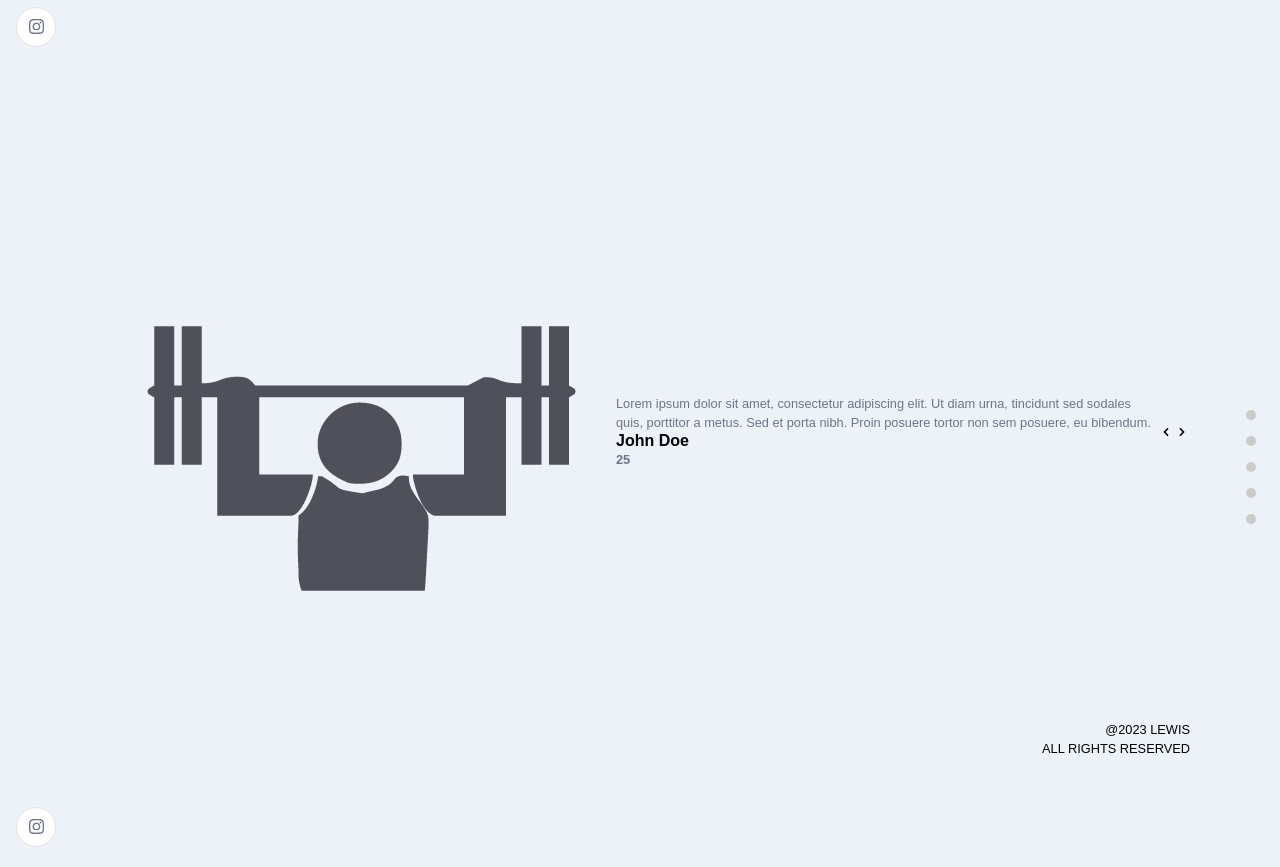
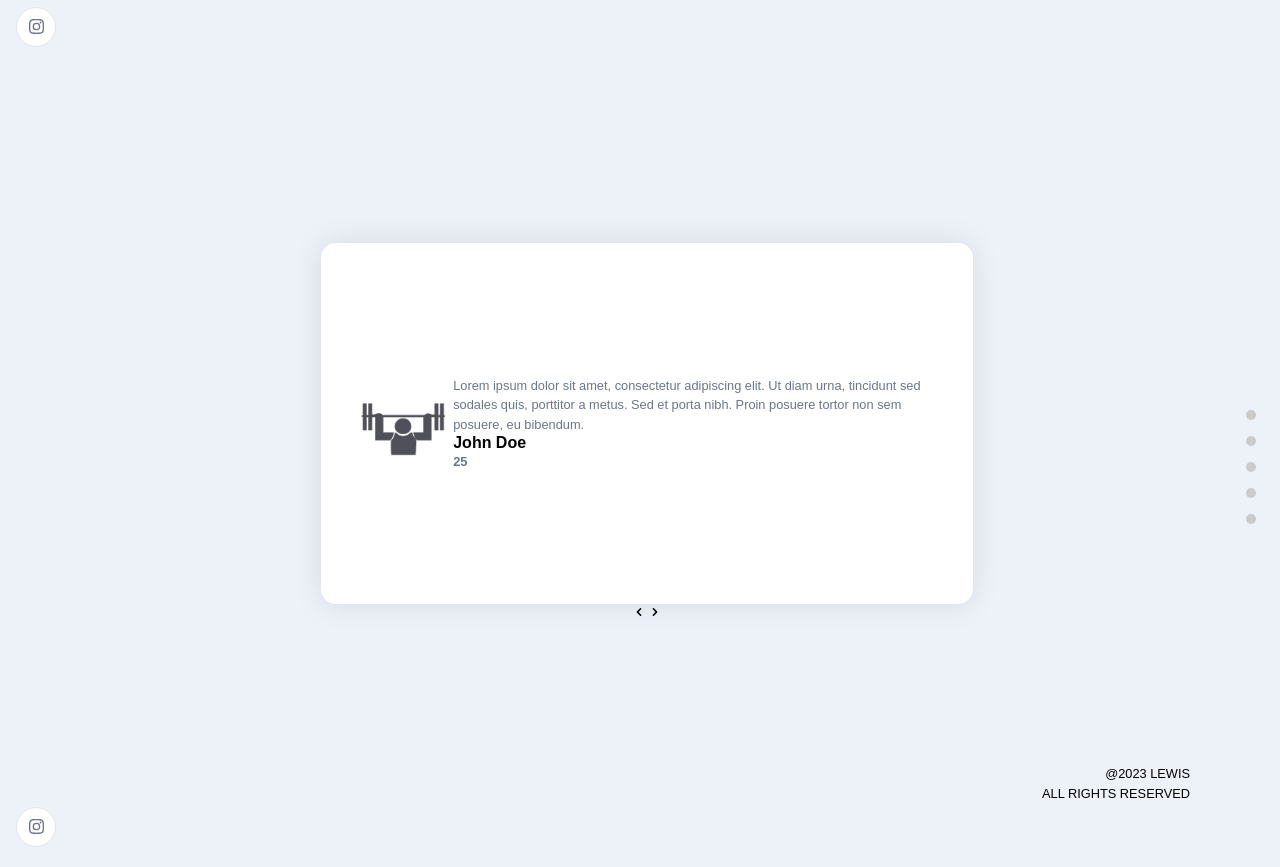
Before and after one commit to LewisMurray00/personal-trainer-webpage, a React (Create React App) app: page / in a window 1280 px wide. Shown: the part 2921-3788 px from the top of the page. Built offline with nearby package versions, Linux system fonts and the light colour scheme.

Commit message:
added some styling to the testimonial item

```diff
--- a/src/container/Testimonial/Testimonial.scss
+++ b/src/container/Testimonial/Testimonial.scss
@@ -0,0 +1,26 @@
+.app__testimonial{
+    flex: 1;
+    width: 100%;
+    flex-direction: column;
+}
+
+.app__testimonial-item{
+    width: 60%;
+    min-height: 60%;
+    background-color: var(--white-colour);
+    display: flex;
+    padding: 2rem;
+    border-radius: 15px;
+    box-shadow: 0 0 30px rgba(0,0,0,0.1);
+
+    transition: all 0.3s ease-in-out;
+
+    img{
+        width: 100px;
+        height: 100px;
+        border-radius: 50%;
+        object-fit: cover;
+    }
+
+
+}
```
